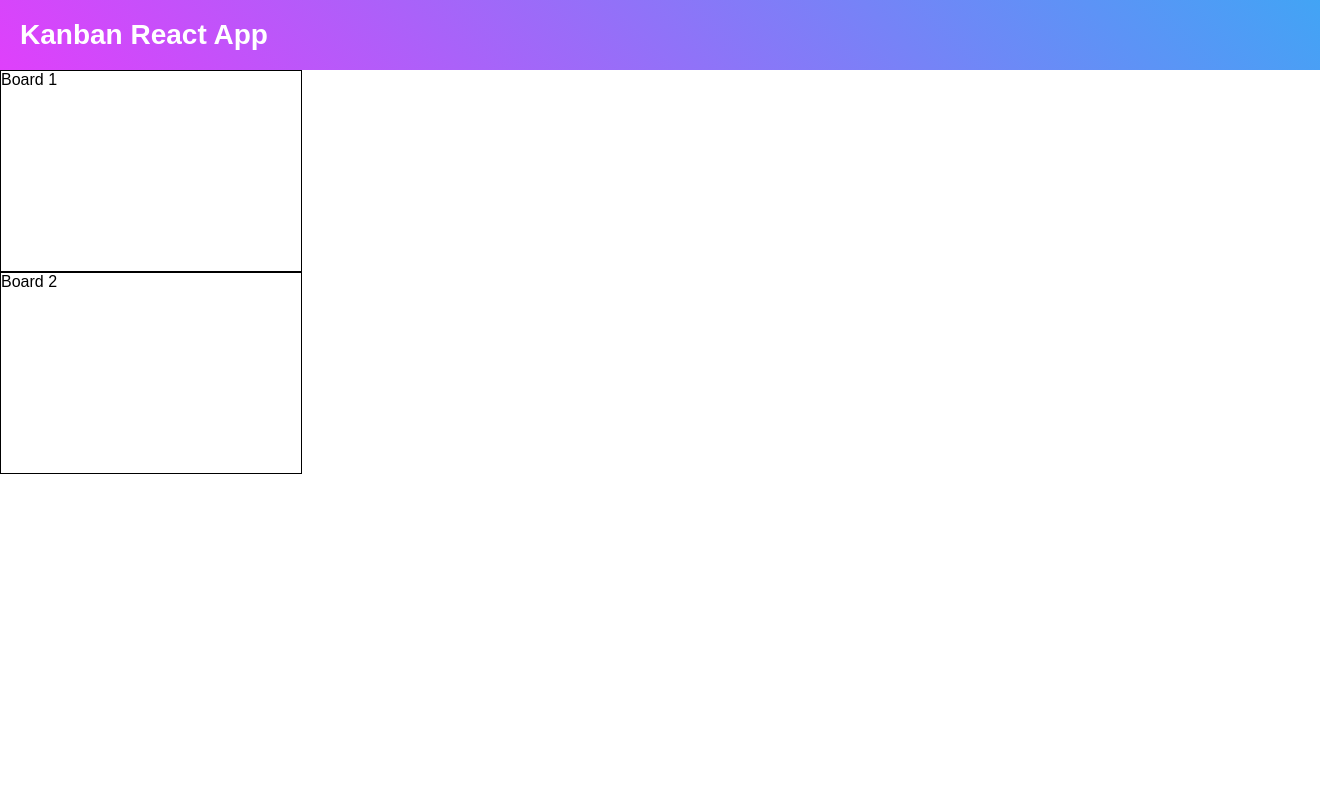
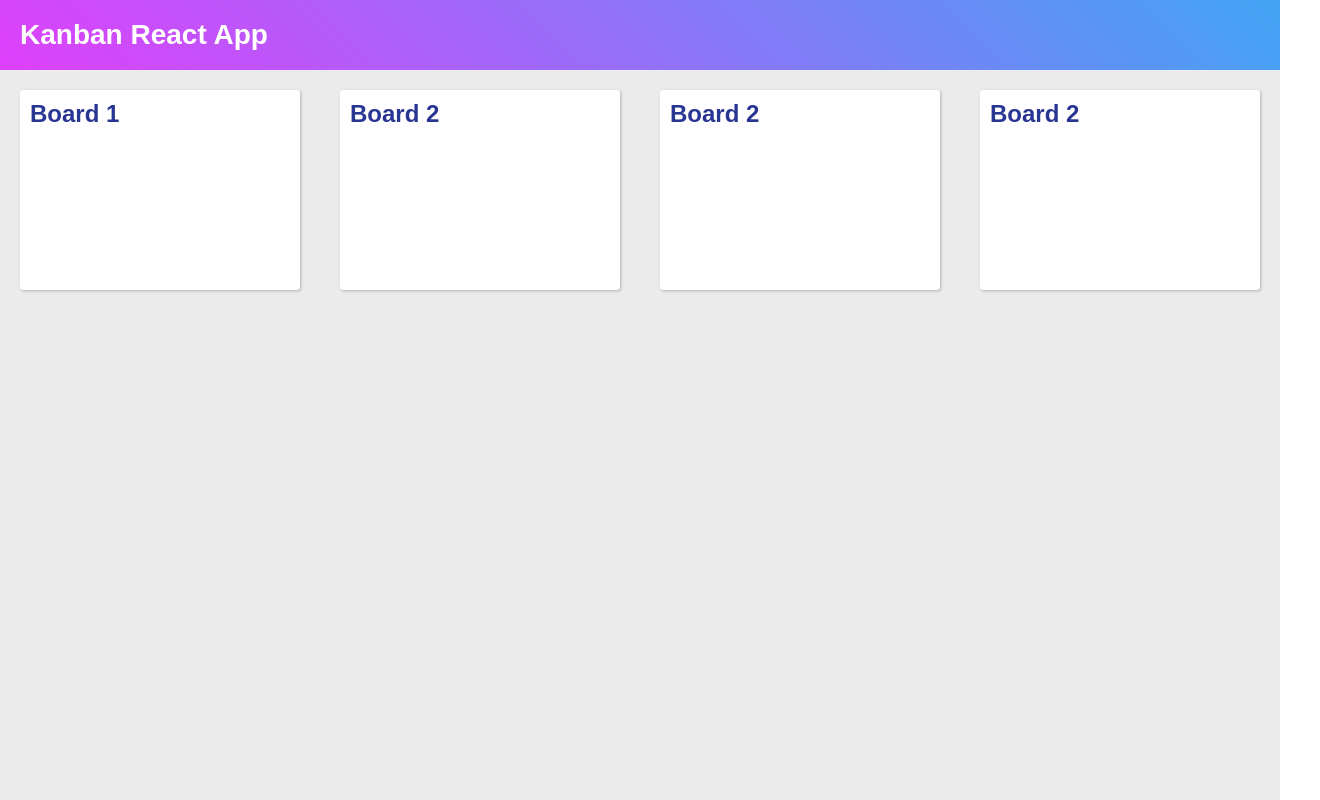
Before and after one commit to romankrru/kanban-app, a React app: page / in a window 1280 px wide. Shown: the whole page, 1320 px wide, since content can reach past the window. Built offline with nearby package versions, Linux system fonts and the light colour scheme.

Commit message:
Add styles for BoardPreview

```diff
--- a/src/components/BoardPreview/BoardPreview.css
+++ b/src/components/BoardPreview/BoardPreview.css
@@ -1,6 +1,28 @@
 .BoardPreview {
-  width: 300px;
+  display: block;
+  width: calc(33.33333% - 40px);
+  margin: 20px;
   height: 200px;
+  padding: 10px;
 
-  border: 1px solid black;
+  color: #283593;
+  font-weight: bold;
+  font-size: 24px;
+
+  background-color: #fff;
+  box-shadow: 1px 1px 3px rgba(0, 0, 0, .25);
+  border-radius: 3px;
+  text-decoration: none;
+
+  transition: all .3s ease;
 }
+
+.BoardPreview:hover {
+  box-shadow: 1px 1px 14px rgba(0, 0, 0, 0.397);
+}
+
+@media screen and (min-width: 1100px) {
+  .BoardPreview {
+    width: calc(25% - 40px);
+  }
+}
--- a/src/components/BoardPreview/BoardPreview.js
+++ b/src/components/BoardPreview/BoardPreview.js
@@ -1,13 +1,14 @@
 import React from 'react';
+import { Link, withRouter } from 'react-router-dom';
 
 import styles from './BoardPreview.css';
 
 const BoardPreview = (props) => {
   return (
-    <div className={styles.BoardPreview}>
+    <Link to="/board" className={styles.BoardPreview}>
       {props.title}
-    </div>
+    </Link>
   );
 }
 
-export default BoardPreview;
+export default withRouter(BoardPreview);
--- a/src/components/Layout/Layout.css
+++ b/src/components/Layout/Layout.css
@@ -0,0 +1,5 @@
+.Layout {
+  min-height: 100vh;
+
+  background-color: #ebebeb;
+}
--- a/src/components/Layout/Layout.js
+++ b/src/components/Layout/Layout.js
@@ -1,10 +1,11 @@
 import React from 'react';
 
 import Header from './Header/Header';
+import styles from './Layout.css';
 
 const Layout = (props) => {
   return (
-    <div>
+    <div className={styles.Layout}>
       <Header />
       {props.children}
     </div>
--- a/src/containers/BoardsList/BoardsList.css
+++ b/src/containers/BoardsList/BoardsList.css
@@ -0,0 +1,4 @@
+.BoardList {
+  display: flex;
+  flex-wrap: wrap;
+}
--- a/src/containers/BoardsList/BoardsList.js
+++ b/src/containers/BoardsList/BoardsList.js
@@ -1,6 +1,7 @@
 import React, { Component } from 'react';
 
 import BoardPreview from '../../components/BoardPreview/BoardPreview';
+import styles from './BoardsList.css';
 
 class BoardsList extends Component {
   state = {
@@ -12,16 +13,28 @@ class BoardsList extends Component {
       {
         id: '2',
         name: 'Board 2',
+      },
+      {
+        id: '3',
+        name: 'Board 2',
+      },
+      {
+        id: '4',
+        name: 'Board 2',
       }
     ]
   }
 
   render() {
-    const boardsElements = this.state.boards.map((board, index) => {
-      return <BoardPreview title={board.name} key={index} />
+    const boardsElements = this.state.boards.map((board) => {
+      return <BoardPreview title={board.name} key={board.id} />
     });
 
-    return boardsElements;
+    return (
+      <div className={styles.BoardList}>
+        {boardsElements}
+      </div>
+    );
   }
 }
 
--- a/src/index.css
+++ b/src/index.css
@@ -1,3 +1,7 @@
+* {
+  box-sizing: border-box;
+}
+
 body {
   margin: 0;
   padding: 0;
```
